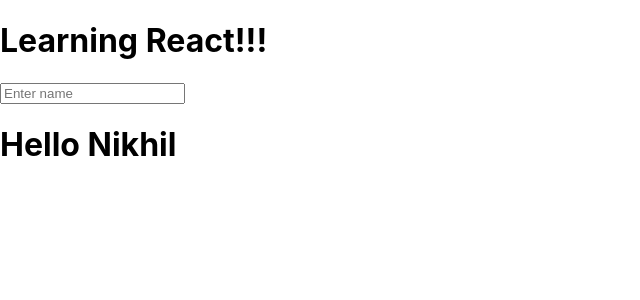
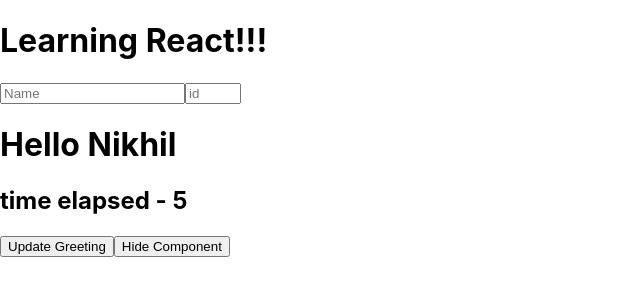
Before and after one commit to nikhilsharma2407/batch-27, a React (Create React App) app in the folder client/: page / in a window 1280 px wide. Shown: the top 300 px of the page, without its empty margins (0-640 px from the left). Built offline with nearby package versions, Linux system fonts and the light colour scheme; no server answers.

Commit message:
Day-8 Intro to react life cycyle methods, useState, useEffectHook

```diff
--- a/client/package.json
+++ b/client/package.json
@@ -6,6 +6,7 @@
     "@testing-library/jest-dom": "^5.16.5",
     "@testing-library/react": "^13.4.0",
     "@testing-library/user-event": "^13.5.0",
+    "axios": "^1.3.4",
     "react": "^18.2.0",
     "react-dom": "^18.2.0",
     "react-scripts": "5.0.1",
--- a/client/src/App.jsx
+++ b/client/src/App.jsx
@@ -1,10 +1,18 @@
+import React, { useState } from 'react';
 import './App.css';
-import ComponentA from './ComponentA';
+// import ComponentA from './ComponentA';
+import FunctionComponent from './ComponentA/partial/FunctionComponent';
 
 function App() {
-  const greeting = 'Learning React!!!';
+  const [greeting, setGreeting] = useState('Learning React!!!');
+  const [showComponent, setShowComponent] = useState(true);
+
   return (
-    <ComponentA msg={greeting}/>
+    <>
+      {showComponent ? <FunctionComponent msg={greeting} /> : <></>}
+      <button onClick={() => setGreeting("Learning Hooks!!!")}>Update Greeting</button>
+      <button onClick={()=>setShowComponent(!showComponent)}>{showComponent?"Hide Component":"Show Component"}</button>
+    </>
   );
 }
 
--- a/client/src/ComponentA/index.jsx
+++ b/client/src/ComponentA/index.jsx
@@ -1,40 +1,80 @@
+import axios from 'axios';
 import React, { Component } from 'react'
 
 export default class ComponentA extends Component {
-  constructor(){
+  constructor() {
+    console.log("initialisation");
     super();
     this.state = {
-      name:"Nikhil"
+      name: "Nikhil",
+      id: 1,
+      userData: null
     }
+    this.BASE_URL = "https://jsonplaceholder.typicode.com/users/";
   }
 
-  updateName(e){
+  updateName(e) {
     // const {target:{value}} = e;
-    const {value} = e.target;
+    const { value } = e.target;
     console.log(value);
-    this.setState({name:value})
+    this.setState({ name: value })
   }
 
 
   render() {
+    const { id } = this.state;
+    console.log("render", id);
     // arrow fn decalaration
-    const updateName = e=>{
+    const updateName = e => {
       // const {target:{value}} = e;
-      const {value} = e.target;
+      const { value } = e.target;
       console.log(value);
-      this.setState({name:value})
+      this.setState({ name: value })
     }
 
     const { msg } = this.props;
-    const {name} = this.state;
-
+    const { name } = this.state;
     return (
-      <div>
+      <React.Fragment>
         <h1>{msg}</h1>
-        <input type="text" placeholder='Enter name' onChange={this.updateName.bind(this)}/>
+        <input type="text" placeholder='Enter name' onChange={this.updateName.bind(this)} />
+        <input type="number" placeholder='id' onChange={({ target: { value } }) => this.setState({ id: value })} />
         {/* <input type="text" placeholder='Enter name' onChange={updateName}/> */}
-        <h1>Hello {name}</h1>
-      </div>
+        <h1> Hello {name}, {this.id}</h1>
+      </React.Fragment >
     )
   }
+
+  async componentDidMount() {
+    console.log("componentDidMount");
+    document.title = "Learning React";
+    const { id } = this.state;
+    const { data } = await axios.get(this.BASE_URL + id);
+    console.log(data);
+    this.setState({ userData: data })
+  }
+
+  shouldComponentUpdate(nextProps, nextState) {
+    console.log("shouldComponentUpdate");
+    console.log({nextProps});
+    console.log({nextState});
+    return this.state.id !== nextState.id || this.props.msg !==nextProps.msg;
+  }
+
+  componentWillUpdate() {
+    console.log("componentWillUpdate")
+  }
+
+  async componentDidUpdate() {
+    const { id } = this.state;
+    console.log("componentDidUpdate", id);
+    const { data } = await axios.get(this.BASE_URL + id);
+    console.log(data);
+    this.setState({ userData: data, name: data.name })
+  }
+
+  componentWillUnmount(){
+    console.log("unmounting stage");
+  }
+
 }
--- /dev/null
+++ b/client/src/ComponentA/partial/FunctionComponent.jsx
@@ -0,0 +1,57 @@
+import React, { useEffect, useState } from 'react'
+import axios from 'axios';
+
+function FunctionComponent(props) {
+    const [time, setTime] = useState(0);
+    const [id, setId] = useState(1);
+    const [userData, setUserData] = useState({ name: "Nikhil" });
+    const [name, setName] = useState("Nikhil");
+    console.log("render", props);
+    const { msg } = props
+    const BASE_URL = "https://jsonplaceholder.typicode.com/users/";
+
+    const getUserData = async () => {
+        console.log("here");
+        document.title = "Learning React";
+        // const { id } = this.state;
+        const { data } = await axios.get(BASE_URL + id);
+        setUserData(data)
+    }
+
+    useEffect(() => {
+        document.title = "Learning React!"
+        console.log("componentDidMount");
+
+        return ()=>{
+            console.log("unmounting stage");
+        }
+        // runs only one time, behaves like component did mount
+    }, []);
+
+    useEffect(() => {
+        // works like component did update
+        const timer = setInterval(() => {
+            console.log("interval");
+            setTime(time=>time+1);
+        }, 1000);
+        getUserData();
+        return ()=>{
+            clearInterval(timer);
+        }
+    }, [id])
+
+
+
+
+    return (
+        <>
+            <h1>{msg}</h1>
+            <input type="text" placeholder='Name' onChange={e => setName(e.target.value)} />
+            <input type="number" placeholder='id' min={1} max={10} onChange={e => setId(e.target.value)} />
+            <h1> Hello {name} {id.value}</h1>
+            <h2>time elapsed - {time}</h2>
+        </>
+    )
+}
+
+export default FunctionComponent
--- a/client/src/index.js
+++ b/client/src/index.js
@@ -6,9 +6,9 @@
 
 const root = ReactDOM.createRoot(document.getElementById('root'));
 root.render(
-  <React.StrictMode>
+  <>
     <App />
-  </React.StrictMode>
+  </>
 );
 
 // If you want to start measuring performance in your app, pass a function
```
Also changed, not shown: 2 other files (tests, documents, lock files or other folders).
